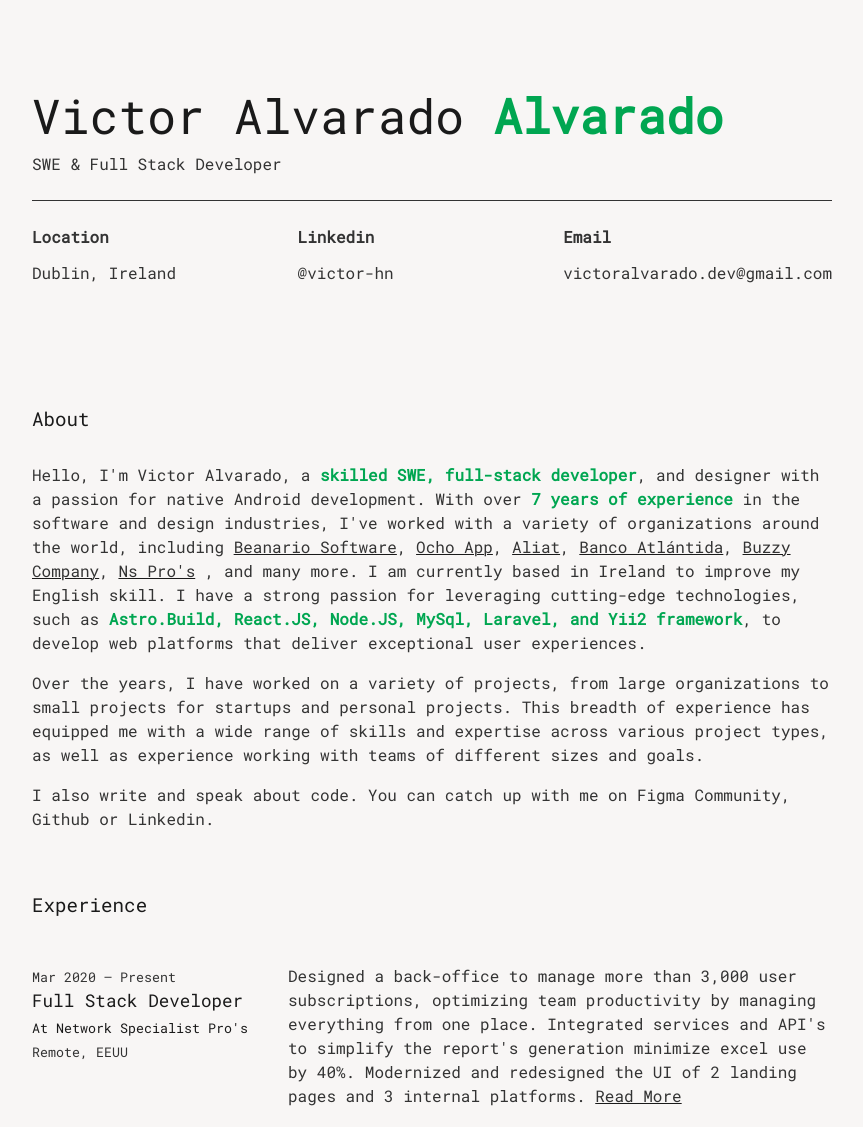
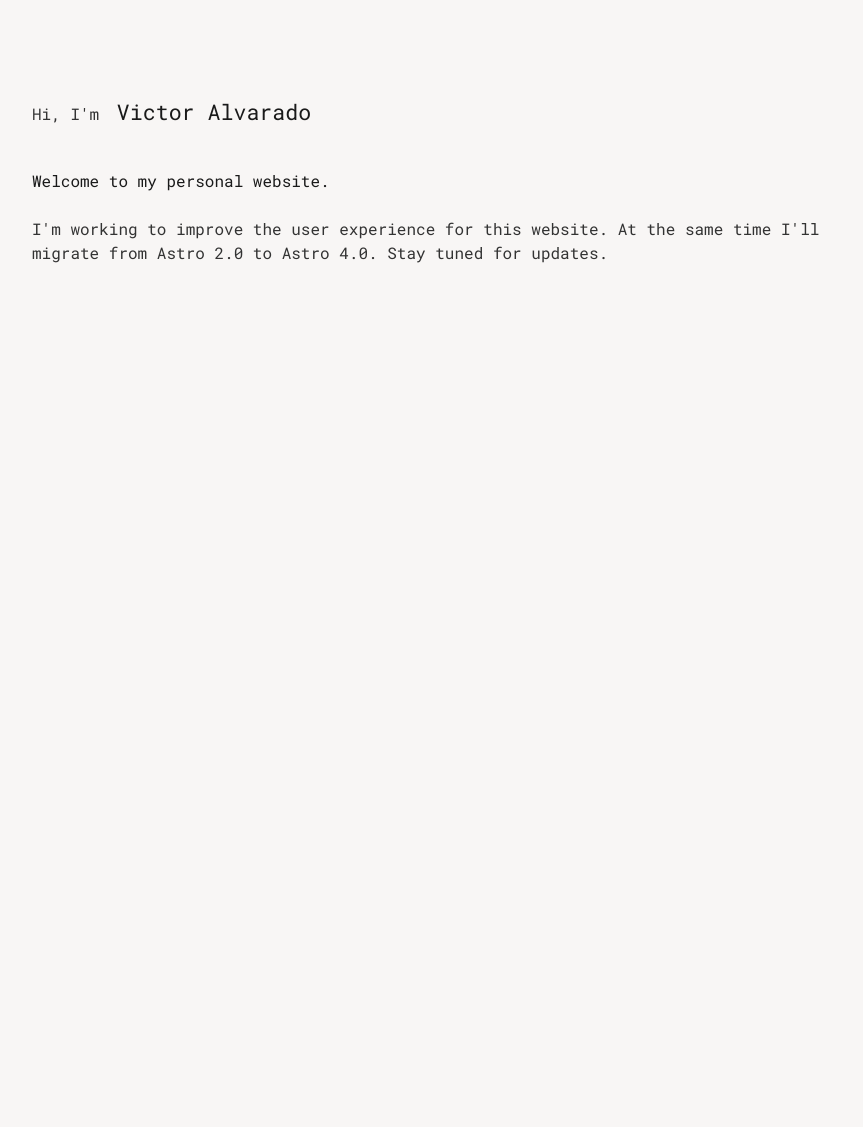
Before and after one commit to vito8916/victoralvarado.dev, an Astro site: page / in a window 1280 px wide. Shown: the top 1127 px of the page, without its empty margins (208-1071 px from the left). After the commit the page ends 864 px from the top, so only its background shows below. Built offline with nearby package versions, Linux system fonts and the light colour scheme; Astro itself is replaced by a stand-in of ours.

Commit message:
temp index to work in a better experience and finish the project

```diff
--- /dev/null
+++ b/src/pages/index-temp.astro
@@ -0,0 +1,79 @@
+---
+import Layout from '../layouts/Layout.astro';
+import Header from '../components/Header.astro';
+import Footer from '../components/Footer.astro';
+import {getCollection} from 'astro:content';
+import WorkPreview from "../components/WorkPreview.astro";
+import EducationPreview from "../components/EducationPreview.astro";
+import {profiles} from "../data/profiles";
+import ProjectPreview from "../components/ProjectPreview.astro";
+import Aboutme from "../components/Aboutme.astro";
+import Profiles from "../components/Profiles.astro";
+
+// Content Fetching: List four most recent work projects
+const works = (await getCollection('work')).sort(
+    (a, b) => b.data.date.valueOf() - a.data.date.valueOf())
+
+// Content Fetching: List four most recent work projects
+const educations = (await getCollection('education')).sort(
+    (a, b) => b.data.date.valueOf() - a.data.date.valueOf())
+
+// Content Fetching: List four most recent work projects
+const projects = (await getCollection('projects')).sort(
+    (a, b) => b.data.startDate.valueOf() - a.data.startDate.valueOf())
+---
+
+<Layout title="Victor Alvarado | Software Engineer">
+    <!--Header-->
+    <Header title="Victor Alvarado" description="SWE &amp; Full Stack Developer" showContact={true}/>
+    <!--Main Content Wrapper-->
+    <main>
+        <!--About Me Section-->
+        <section class="container">
+            <h2 class="section-title">About</h2>
+            <Aboutme/>
+        </section>
+        <!--Work Experience Section-->
+        <section class="container border-bottom">
+            <h2 class="section-title">Experience</h2>
+            {
+                works.map((work) => (
+                        <WorkPreview work={work}/>
+                ))
+            }
+        </section>
+        <!--Projects Section-->
+        <section class="container border-bottom">
+            <h2 class="section-title">Projects</h2>
+            {
+                projects.map((project) => (
+                        <ProjectPreview coll={project}/>
+                ))
+            }
+        </section>
+        <!--Educations Section-->
+        <section class="container">
+            <h2 class="section-title">Education</h2>
+            {
+                educations.map((education) => (
+                        <EducationPreview coll={education}/>
+                ))
+            }
+        </section>
+        <!--Socials Profiles Section-->
+        <section class="container">
+            <h2 class="section-title">
+                Profiles
+            </h2>
+            <Profiles/>
+        </section>
+    </main>
+    <!--Footer-->
+    <Footer/>
+</Layout>
+
+<style>
+    .section-title {
+        font-size: 1.2rem;
+    }
+</style>
--- a/src/pages/index.astro
+++ b/src/pages/index.astro
@@ -1,100 +1,26 @@
 ---
-import Layout from '../layouts/Layout.astro';
-import Header from '../components/Header.astro';
-import Footer from '../components/Footer.astro';
-import {getCollection} from 'astro:content';
-import WorkPreview from "../components/WorkPreview.astro";
-import EducationPreview from "../components/EducationPreview.astro";
-import {profiles} from "../data/profiles";
-
-// Content Fetching: List four most recent work projects
-const works = (await getCollection('work')).sort(
-    (a, b) => b.data.date.valueOf() - a.data.date.valueOf())
-
-// Content Fetching: List four most recent work projects
-const educations = (await getCollection('education')).sort(
-    (a, b) => b.data.date.valueOf() - a.data.date.valueOf())
+import Layout from "../layouts/Layout.astro";
 ---
 
-<Layout title="Victor Alvarado | Software Engineer">
-    <Header title="Victor Alvarado" description="SWE &amp; Full Stack Developer" showContact={true}/>
-    <main>
-        <section class="container">
-            <h2 class="section-title">About</h2>
-            <p>
-                Hello, I'm Victor Alvarado, a <b>skilled SWE, full-stack developer</b>, and designer with a passion for native
-                Android development. With over <b>7 years of experience</b> in the software and design industries, I've
-                worked with a variety of organizations around the world, including
-                <a href="https://beanar.io/" target="_blank">Beanario Software</a>,
-                <a href="https://ocho.life/" target="_blank">Ocho App</a>,
-                <a href="https://www.aliatuniversidades.com.mx/aliat" target="_blank">Aliat</a>,
-                <a href="https://www.bancatlan.hn/" target="_blank">Banco Atlántida</a>,
-                <a href="https://www.buzzy.buzz/" target="_blank">Buzzy Company</a>,
-                <a href="https://www.nspros.io/" target="_blank">Ns Pro's</a>
-                , and many more. I am currently based in Ireland to improve my English skill.
-                I have a strong passion for leveraging cutting-edge technologies, such as <b>Astro.Build, React.JS, Node.JS,
-                MySql, Laravel, and Yii2 framework</b>, to develop web platforms that deliver exceptional user experiences.
-            </p>
-            <p>
-                Over the years, I have worked on a variety of projects, from large organizations to small projects
-                for startups and personal projects. This breadth of experience has equipped me with a wide range of
-                skills and expertise across various project types, as well as experience working with teams of different
-                sizes and goals.
-            </p>
-            <p>
-                I also write and speak about code.
-                You can catch up with me on Figma Community, Github or Linkedin.
-            </p>
-        </section>
-        <section class="container">
-            <h2 class="section-title">Experience</h2>
-            {
-                works.map((work) => (
-                        <WorkPreview work={work}/>
-                ))
-            }
-        </section>
-        <section class="container">
-            <h2 class="section-title">Education</h2>
-            {
-                educations.map((education) => (
-                        <EducationPreview coll={education}/>
-                ))
-            }
-        </section>
-        <section class="container">
-            <h2 class="section-title">
-                Profiles
-            </h2>
-            <div class="profiles">
-                {profiles.map(social => (
-                                <div class="split">
-                                    <h4 class="label">{social.name}</h4>
-                                    <div>
-                                        <a target="_blank" href={social.url}>{social.description}</a>
-                                    </div>
-                                </div>
-                    )
-                )}
-            </div>
-        </section>
-    </main>
-    <Footer/>
+<Layout title="Victor Alvarado - SR. Software Engineer">
+    <section class="container">
+        <span>Hi, I'm</span>
+        <h1 class="section-title">Victor Alvarado</h1>
+        <h2 class="section-title">Welcome to my personal website.</h2>
+        <p>
+            I'm working to improve the user experience for this website. At the same time I'll migrate from Astro 2.0 to
+            Astro 4.0. Stay tuned for updates.
+        </p>
+    </section>
 </Layout>
 
 <style>
-    .section-title {
-        font-size: 1.2rem;
+    span {
+        display: inline-block;
     }
-    @media (min-width: 600px) {
-        .profiles {
-            display: grid;
-            grid-template-columns: 1fr 1fr 1fr;
-            gap: var(--spacing-l);
-        }
-    }
-    .split {
-        align-items: baseline;
-        margin-bottom: var(--spacing-l);
+    h1 {
+        display: inline-block;
+        margin-left: 0.5rem;
+        font-size: 1.35rem;
     }
 </style>
```
